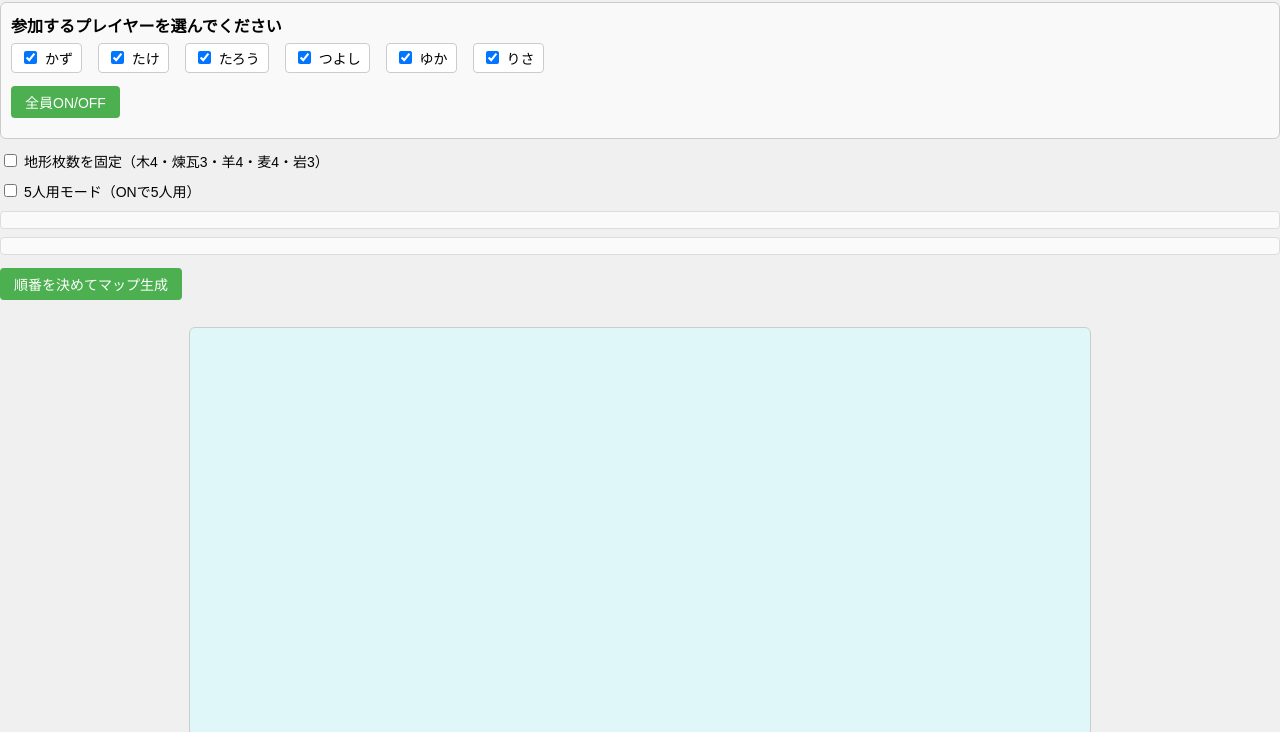
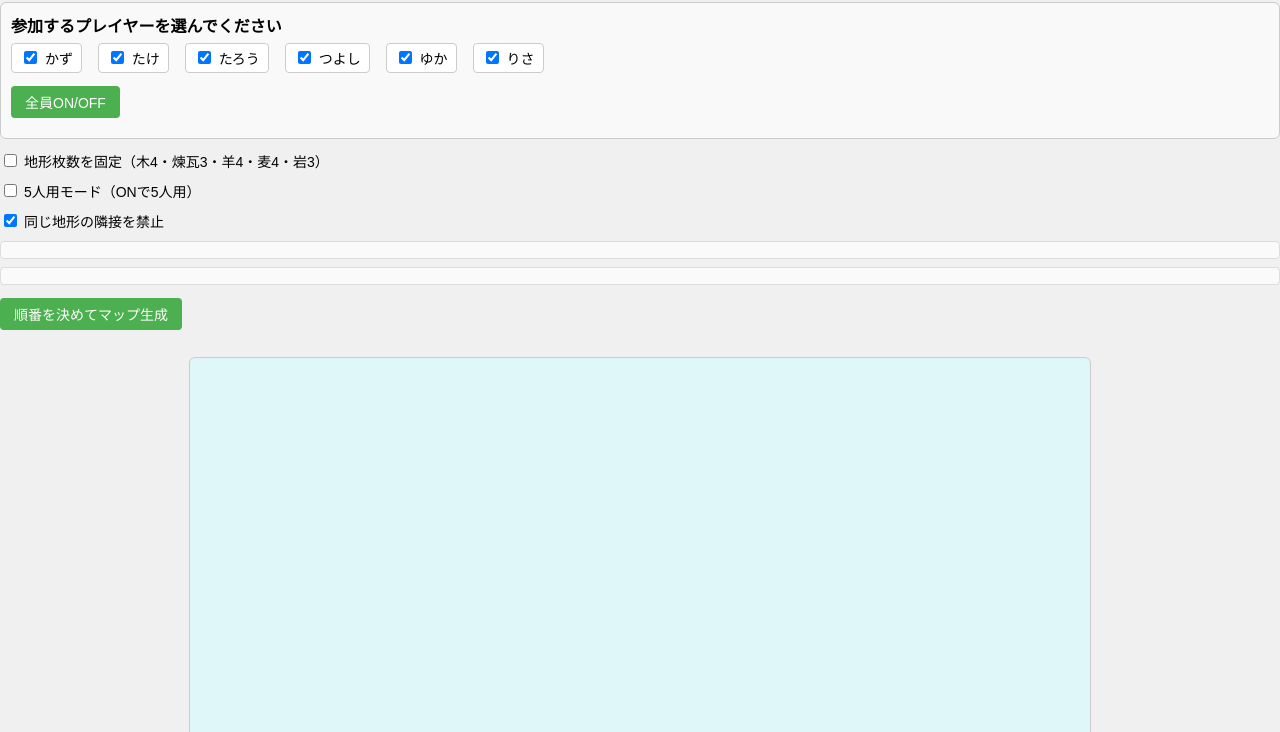
Before and after one commit to Nazotoki-6/catan-map, a plain HTML site: page index.html in a window 1280 px wide. Shown: the part 68-800 px from the top of the page. Drawn offline with Linux system fonts and the light colour scheme.

Commit message:
Update index.html

```diff
--- a/index.html
+++ b/index.html
@@ -28,6 +28,14 @@
     </label>
   </div>
 
+  <!-- ✅ 同じ地形の隣接禁止（ONで禁止 / OFFで許可） -->
+  <div style="margin:10px 0;">
+    <label>
+      <input type="checkbox" id="banSameTerrainAdj" checked />
+      同じ地形の隣接を禁止
+    </label>
+  </div>
+
   <!-- 順番表示 -->
   <div id="playerOrder"></div>
 
@@ -45,15 +53,9 @@
   </div>
 
   <!-- SVGマップ -->
-  <div class="svg-container" style="height: calc(100vh - 320x);">
-  <svg
-    id="map"
-    viewBox="0 0 900 800"
-    width="150%"
-    height="150%"
-    preserveAspectRatio="xMidYMid meet">
-  </svg>
-</div>
+  <div class="svg-container">
+    <svg id="map" viewBox="0 0 800 700" preserveAspectRatio="xMidYMid meet"></svg>
+  </div>
 
   <script src="script.js"></script>
 </body>
```
